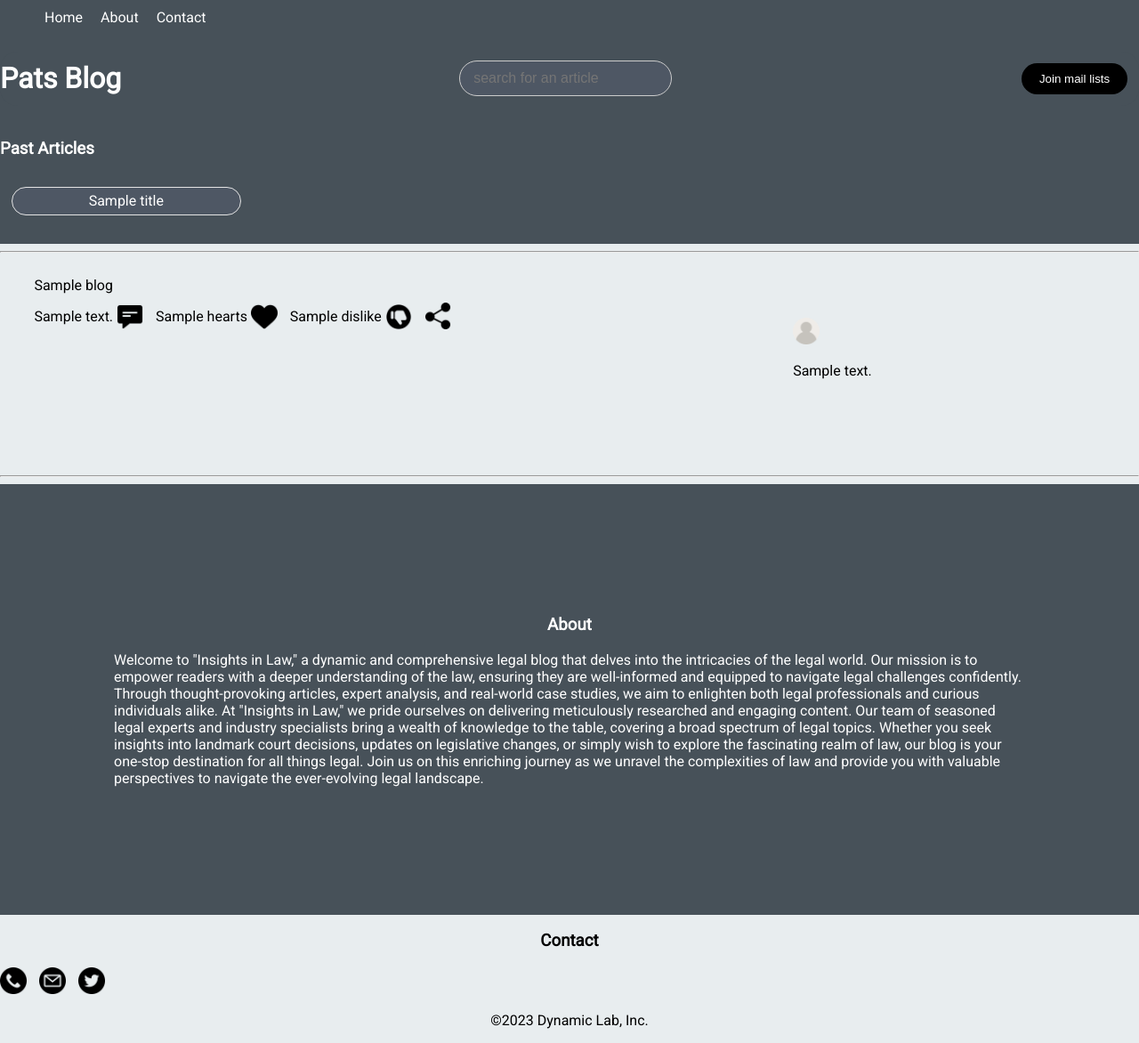
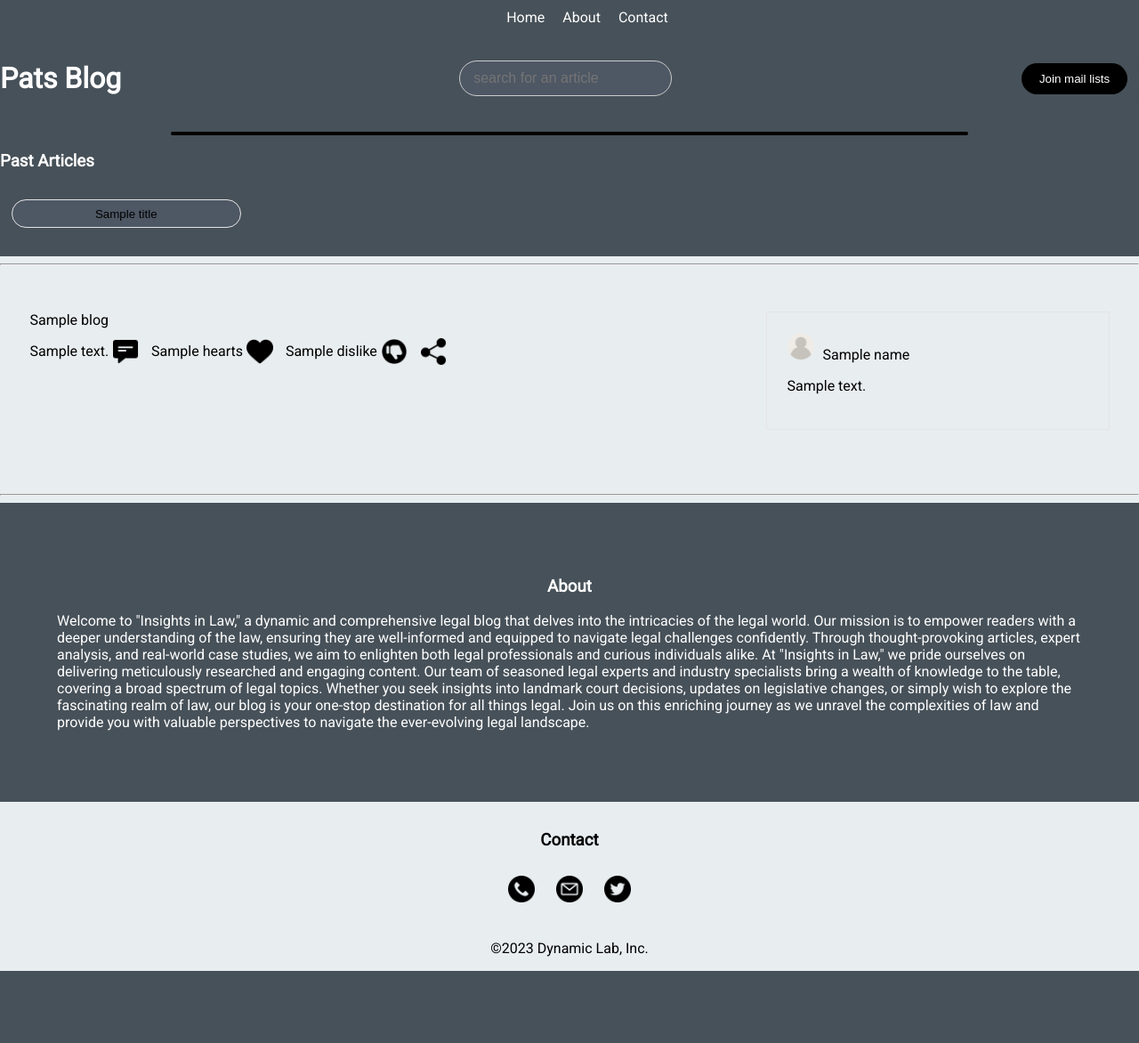
Before and after one commit to dynamic2code/Pats-Blog, a Flask app: template flaskapp/templates/userView.html in a window 1280 px wide. Shown: the whole page at 89% size. After the commit the page ends 1091 px from the top, so only its background shows below. Run offline with Flask 3, Linux system fonts and the light colour scheme; the template is opened without the code that fills it: most values are stand-ins (such as "Sample title", 1, 10 or a date in 2020).

Commit message:
working except like button

```diff
--- a/flaskapp/app.py
+++ b/flaskapp/app.py
@@ -69,6 +69,10 @@ def saveBlog():
 
     return render_template('addBlog.html')
 
+@app.route('/error')
+def error():
+    return render_template('error.html')
+
 @app.route('/')
 def userView():
     # Connect to the database
@@ -83,25 +87,28 @@ def userView():
     latest = cursor.fetchall()
     latest_blog = latest[0][0]
 
-    cursor.execute("SELECT title FROM blogs LIMIT 10;")
+    cursor.execute("SELECT title FROM blogs WHERE id < ? ORDER BY id DESC LIMIT 10;", (last_id,))
     titles_b= cursor.fetchall()
     titles = [title[0] for title in titles_b if title[0] is not None]
 
-    cursor.execute("SELECT comments FROM blogs;")
+    cursor.execute("SELECT comments FROM blogs WHERE id = ?", (last_id,))
     comments_n = cursor.fetchall()
     comments_n = comments_n[0][0]
 
-    cursor.execute("SELECT hearts FROM blogs;")
+    cursor.execute("SELECT hearts FROM blogs WHERE id = ?", (last_id,))
     hearts_n = cursor.fetchall()
     hearts = hearts_n[0][0]
 
-    cursor.execute("SELECT dislike FROM blogs;")
+    cursor.execute("SELECT dislike FROM blogs WHERE id = ?", (last_id,))
     dislike_n = cursor.fetchall()
     dislike = dislike_n[0][0]
 
     cursor.execute("SELECT comment FROM comments WHERE blog_id = ?", (last_id,))
     comments_b = cursor.fetchall()
     comments = [comment[0] for comment in comments_b if comment[0] is not None]
+
+
+
 
     print(titles)
     cursor.close()
@@ -113,15 +120,60 @@ def userView():
 
 @app.route('/search', methods=['GET', 'POST'])
 def search():
-    name = request.form['name']
+    if request.method == 'GET':
+        # Get the title from the query parameters for a GET request
+        title = request.args.get('name')
+    elif request.method == 'POST':
+        # Get the title from the submitted form for a POST request
+        title = request.form['name']
+
     conn = sqlite3.connect('blogs.db')
     cursor = conn.cursor()
-    search_blog = f""
-    cursor.execute(search_blog)
+
+    # Use a SQL query to search for the blog with the given title
+    search_blog = f"SELECT blog FROM blogs WHERE title = ?"
+    cursor.execute(search_blog, (title,))
+    blog_n = cursor.fetchall()  # Assuming the query will return only one row for the blog
+    blog = blog_n[0][0]
+
+    # getting the blogs id
+    cursor.execute("SELECT id FROM blogs WHERE title = ?", (title,))
+    id_b = cursor.fetchall()
+    id = id_b[0][0]
+
+    # getting the titles of ten blogs
+    cursor.execute("SELECT title FROM blogs WHERE id < ? ORDER BY id DESC LIMIT 10;", (id,))
+    titles_b= cursor.fetchall()
+    titles = [title[0] for title in titles_b if title[0] is not None]
+
+    cursor.execute("SELECT comments FROM blogs WHERE id = ?", (id,))
+    comments_n = cursor.fetchall()
+    comments_n = comments_n[0][0]
+
+    cursor.execute("SELECT hearts FROM blogs WHERE id = ?", (id,))
+    hearts_n = cursor.fetchall()
+    hearts = hearts_n[0][0]
+
+    cursor.execute("SELECT dislike FROM blogs WHERE id = ?", (id,))
+    dislike_n = cursor.fetchall()
+    dislike = dislike_n[0][0]
+
+    cursor.execute("SELECT comment FROM comments WHERE blog_id = ?", (id,))
+    comments_b = cursor.fetchall()
+    comments = [comment[0] for comment in comments_b if comment[0] is not None]
+
+    # cursor.execute("SELECT name FROM comments WHERE blog_id = ?", (id,))
+    # name = cursor.fetchall()
+    # name = name
+
+
+
     cursor.close()
     conn.close()
 
-    return render_template('userView.html',blog = search_blog, )
+    return render_template('userView.html', blog=blog, titles= titles, comments_n = comments_n, hearts = hearts, dislike= dislike, comments= comments, last_id = id)
+
+
 @app.route('/add_comment',methods=['GET', 'POST'] )
 def add_comment():
     try:
@@ -146,7 +198,37 @@ def add_comment():
         return redirect(url_for('userView'))
 
     except Exception as e:
-        return f"Error: {str(e)}"
+        return redirect(url_for('error'))
+
+@app.route('/like_blog', methods=['POST'])
+def like_blog():
+    blog_id = request.form.get('blog_id')  # Get the blog ID from the request
+    user_ip = request.remote_addr  # Get the user's IP address (for demonstration purposes)
+    liked_users = likes_data.get(blog_id, {}).get('liked_users', set())
+
+    if user_ip not in liked_users:
+        # Increment like count and mark user as liked
+        likes_data[blog_id] = {
+            "likes": likes_data.get(blog_id, {}).get('likes', 0) + 1,
+            "liked_users": liked_users | {user_ip}
+        }
+    else:
+        # Decrement like count and remove user's like status
+        likes_data[blog_id] = {
+            "likes": likes_data.get(blog_id, {}).get('likes', 0) - 1,
+            "liked_users": liked_users - {user_ip}
+        }
+
+    return jsonify({"likes": likes_data.get(blog_id, {}).get('likes', 0)})
+
+
+@app.route('/mail_list',methods=['GET', 'POST'])
+def mail_list():
+    try:
+        return redirect(url_for('userView'))
+    except:
+        return redirect(url_for('error'))
+
 
 
 if __name__ == "__main__":
--- a/flaskapp/bd.py
+++ b/flaskapp/bd.py
@@ -29,6 +29,7 @@ def create_db_tables():
     cursor.execute('''CREATE TABLE IF NOT EXISTS comments (
                         count INTEGER PRIMARY KEY AUTOINCREMENT,
                         blog_id INTEGER NOT NULL,
+                        name TEXT NOT NULL,
                         comment TEXT NOT NULL,
                         FOREIGN KEY (blog_id) REFERENCES blogs(id)
                     )''')
--- a/flaskapp/static/css/userview.css
+++ b/flaskapp/static/css/userview.css
@@ -106,6 +105,9 @@ input[type="search"] {
 }
 menu {
   display: flex;
+  position: sticky;
+  justify-content: center;
+  align-items: center;
 }
 
 menuitem {
@@ -135,6 +137,13 @@ h1 {
   border: none;
   cursor: pointer;
 }
+.cut {
+  width: 70%;
+  height: 4px;
+  background-color: black;
+  border-radius: 10px; /* Set the border radius to half of the height to make it fully rounded */
+  margin: 10px 0;
+}
 .resent_list {
   background-color: #475159;
   display: flex;
@@ -161,14 +170,19 @@ h1 {
     justify-content: space-between;
     height: 100%;
   }
+  .comment p {
+    /* Apply text wrapping within the comment paragraph */
+    word-wrap: break-word;
+}
 
   .center_div {
     overflow: auto;
     text-overflow: ellipsis;
     background-color: #E8EDEF;
-    flex: 0 0 85%;
+    flex: 0 0 65%;
     max-width: 60%;
     color: black;
+    padding: 2%;
 
   }
 
@@ -179,8 +193,9 @@ h1 {
   }
   .right_div {
     background-color: #E8EDEF;
+    border: 1px solid #e4e4e4;
     flex: 0 0 35%;
-    max-width: 27%;
+    max-width: 30%;
     margin: 2%;
   }
   .comment{
@@ -192,13 +207,21 @@ h1 {
     background-color: #475159;
     align-items: center;
     justify-content: center;
-    padding: 10%;
+    padding: 5%;
   }
-  .contact{
+  .contact {
     background-color: #E8EDEF;
     color: black;
-  }
+    align-items: center;
+    justify-content: center;
+    padding: 1%;
+    text-align: center; /* Center the content horizontally */
+}
 
+/* Add some margin between the images */
+.contact .menue_bar {
+    margin: 10px;
+}
   .pop_up {
     position: fixed;
     top: 50%;
--- a/flaskapp/templates/userView.html
+++ b/flaskapp/templates/userView.html
@@ -13,13 +13,11 @@
 <body>
 <div class="head">
     <div class="menu">
-
         <menu>
-                <menuitem label="Option 1"><a href="">Home</a></menuitem>
-                <menuitem label="Option 2"><a href="">About</a></menuitem>
-                <menuitem label="Option 3"><a href="">Contact</a></menuitem>
+            <menuitem label="Option 1"><a href="/">Home</a></menuitem>
+            <menuitem label="Option 2"><a href="#about">About</a></menuitem>
+            <menuitem label="Option 3"><a href="#contact">Contact</a></menuitem>
         </menu>
-
     </div>
     <br>
     <div class="top">
@@ -30,7 +28,7 @@
         </div>
 
         <div class="searchbar">
-            <form action="/search" method="post">
+            <form action="/search" method="get">
                 <input type="search" name="name" id="" placeholder="search for an article">
             </form>
         </div>
@@ -38,11 +36,17 @@
 
     </div>
     <br>
+    <center><div class="cut"></div></center>
     <h3>Past Articles</h3>
     <div class="resent_list">
     {% for title in titles %}
         <div class="resent">
+            <form action="/search" method="get">
+                <input type="hidden" name="name" value="{{title}}">
+                <button type="submit" class="plain-button">
                     {{ title }}
+                </button>
+            </form>
         </div>
     {% endfor %}
     </div>
@@ -63,7 +67,7 @@
 
 
                 <p>{{hearts}}</p>
-                <button class="plain-button"  >
+                <button class="plain-button" onclick="likeBlog('')" >
                     <img class="menue_bar" id="heart" src="{{ url_for('static', filename='img/heart.png') }}" alt="heart">
                 </button>
 
@@ -73,16 +77,17 @@
                     <img class="menue_bar" id="dislike" src="{{ url_for('static', filename='img/dislike.png') }}" alt="dislike">
                 </button>
 
+                <button class="plain-button" onclick="togglePopUp('pop_up3')">
+                    <img class="menue_bar" id="share" src="{{ url_for('static', filename='img/share.png') }}" alt="share">
+                </button>
 
-
-                <img class="menue_bar" id="share" src="{{ url_for('static', filename='img/share.png') }}" alt="share">
             </div>
         </div>
 
         <div class="right_div">
             {% for comment in comments %}
                 <div class="comment">
-                    <img class="menue_bar" src="{{ url_for('static', filename='img/user.png') }}" alt="user">
+                    <img class="menue_bar" src="{{ url_for('static', filename='img/user.png') }}" alt="user"><span>{{name}}</span>
                     <p>{{ comment }}</p>
                 </div>
             {% endfor %}
@@ -92,50 +97,82 @@
     <br>
     <br>
     <hr>
-    <footer>
-        <div class="about">
+
+    <div class="about" id="about">
         <center><h3 class="heading">About</h3></center>
         <p>Welcome to "Insights in Law," a dynamic and comprehensive legal blog that delves into the intricacies of the legal world. Our mission is to empower readers with a deeper understanding of the law, ensuring they are well-informed and equipped to navigate legal challenges confidently. Through thought-provoking articles, expert analysis, and real-world case studies, we aim to enlighten both legal professionals and curious individuals alike.
 
             At "Insights in Law," we pride ourselves on delivering meticulously researched and engaging content. Our team of seasoned legal experts and industry specialists bring a wealth of knowledge to the table, covering a broad spectrum of legal topics. Whether you seek insights into landmark court decisions, updates on legislative changes, or simply wish to explore the fascinating realm of law, our blog is your one-stop destination for all things legal. Join us on this enriching journey as we unravel the complexities of law and provide you with valuable perspectives to navigate the ever-evolving legal landscape.</p>
     </div>
-        <div class="contact">
+    <div class="contact" id="contact">
         <center><h3 class="heading">Contact</h3></center>
-            <div>
-                <a href=""><img class="menue_bar" src="{{ url_for('static', filename='img/phone-call.png') }}" alt="call"></a>
-                <a href=""></a><img class="menue_bar" src="{{ url_for('static', filename='img/email.png') }}" alt="email"></a></a>
-                <a href=""><img class="menue_bar" src="{{ url_for('static', filename='img/twitter.png') }}" alt="twitter"></a>
+        <a href="tel:+1234567890"><img class="menue_bar" src="{{ url_for('static', filename='img/phone-call.png') }}" alt="call"></a>
+        <a href="mailto:josephwakahu12@gmail.com"><img class="menue_bar" src="{{ url_for('static', filename='img/email.png') }}" alt="email"></a></a>
+        <a href="https://twitter.com/patiwangechi"><img class="menue_bar" src="{{ url_for('static', filename='img/twitter.png') }}" alt="twitter"></a>
     </div>
-        </div>
-    </footer>
+
 
     <div class="pop_up" id="pop_up1" style="display: none;">
-        <form action="" method="post">
+        <button class="close-button" onclick="togglePopUp('pop_up1')">Close</button>
+        <form class="input_form" action="/mail_list" method="post">
             <input type="text" name="name" id="" placeholder="Enter your name">
+            <br>
             <input type="email" name="email" id="" placeholder="Enter your email">
             <br>
             <br>
             <center><button class="button">Join</button></center>
         </form>
-        <button class="close-button" onclick="togglePopUp('pop_up1')">Close</button>
     </div>
 
     <div class="pop_up" id="pop_up2" style="display: none;">
-        <form action="/add_comment" method="post">
+        <button class="close-button" onclick="togglePopUp('pop_up2')">Close</button>
+        <form class="input_form" action="/add_comment" method="post">
             <input type="hidden" name="blog_id" value="{{last_id}}">
-            <textarea name="comment" id="" cols="30" rows="10" placeholder="add comment"></textarea>
+            <input type="text" name="name" placeholder=" Enter your user name">
+            <br>
+            <input type="text" name="comment" placeholder="Add comment">
             <br>
             <br>
             <center><button class="button">post</button></center>
         </form>
-        <button class="close-button" onclick="togglePopUp('pop_up2')">Close</button>
     </div>
+
+    <div class="pop_up" id="pop_up3" style="display: none; justify-content: center;">
+        <button class="close-button" onclick="togglePopUp('pop_up3')"><h4>Close</h4></button>
+        <div class="input-row">
+            <input type="text" name="link" id="currentURL" readonly>
+            <button class="plain-button">Copy</button>
+        </div>
+        <br>
+        <div>
+            <a href="https://wa.me/?text={{currentURL}}" target="_blank">
+                <img class="menue_bar" src="{{ url_for('static', filename='img/whatsapp.png') }}" alt="whatsapp">
+            </a>
+            <a href="https://twitter.com/intent/tweet?url={{currentURL}}" target="_blank">
+                <img class="menue_bar" src="{{ url_for('static', filename='img/twitter.png') }}" alt="twitter">
+            </a>
+            <a href="https://www.linkedin.com/shareArticle?url={{currentURL}}" target="_blank">
+                <img class="menue_bar" src="{{ url_for('static', filename='img/linkedin.png') }}" alt="linkedin">
+            </a>
+            <a href="https://www.facebook.com/sharer/sharer.php?u={{currentURL}}" target="_blank" rel="noopener noreferrer">
+                <img class="menue_bar" src="{{ url_for('static', filename='img/facebook.png') }}" alt="facebook">
+            </a>
+        </div>
+
+    </div>
+
     <footer style="color: black;">
         <a href="https://josephwakahu.vercel.app/"><center><p>&copy;<span id="current-year"></span> Dynamic Lab, Inc.</p></center></a>
     </footer>
     <script>
+        // Get the current URL
+        var currentURL = window.location.href;
+        // Set the value of the input field to the current URL
+        document.getElementById("currentURL").value = currentURL;
+
         var currentYear = new Date().getFullYear();
         document.getElementById("current-year").textContent = currentYear;
+
     </script>
 </body>
 </html>
```
Also changed, not shown: other parts of flaskapp/static/css/userview.css (+42 -18 lines), flaskapp/templates/error.html (added, +11 -0 lines), flaskapp/templates/test.html (+4 -53 lines), blogs.db, flaskapp/static/img/facebook.png (added), flaskapp/static/img/linkedin.png (added), flaskapp/static/img/whatsapp.png (added). Lines whose indentation alone changed are shown as unchanged.
